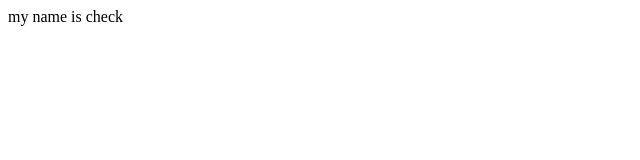
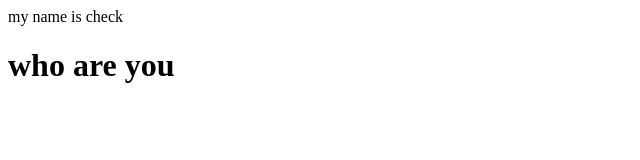
Before and after one commit to karimulla2023/testing3, a plain HTML site: page home.html in a window 1280 px wide. Shown: the whole page, without its empty margins (0-640 px from the left). Drawn offline with Linux system fonts and the light colour scheme.

Commit message:
first commit

```diff
--- a/home.html
+++ b/home.html
@@ -1,4 +1,5 @@
 <html>
 <body>
 <h>my name is check</h></body>
+<h1>who are you </h1>
 </html>
```
